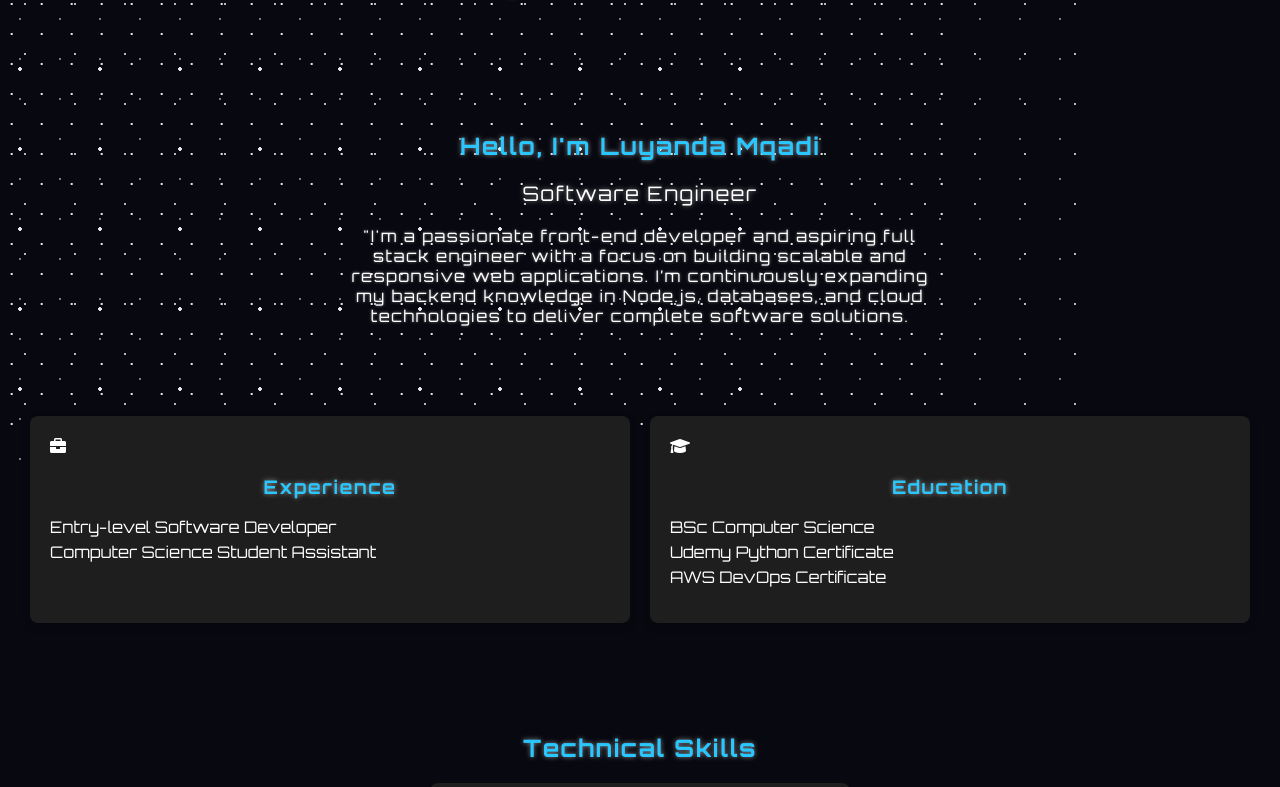
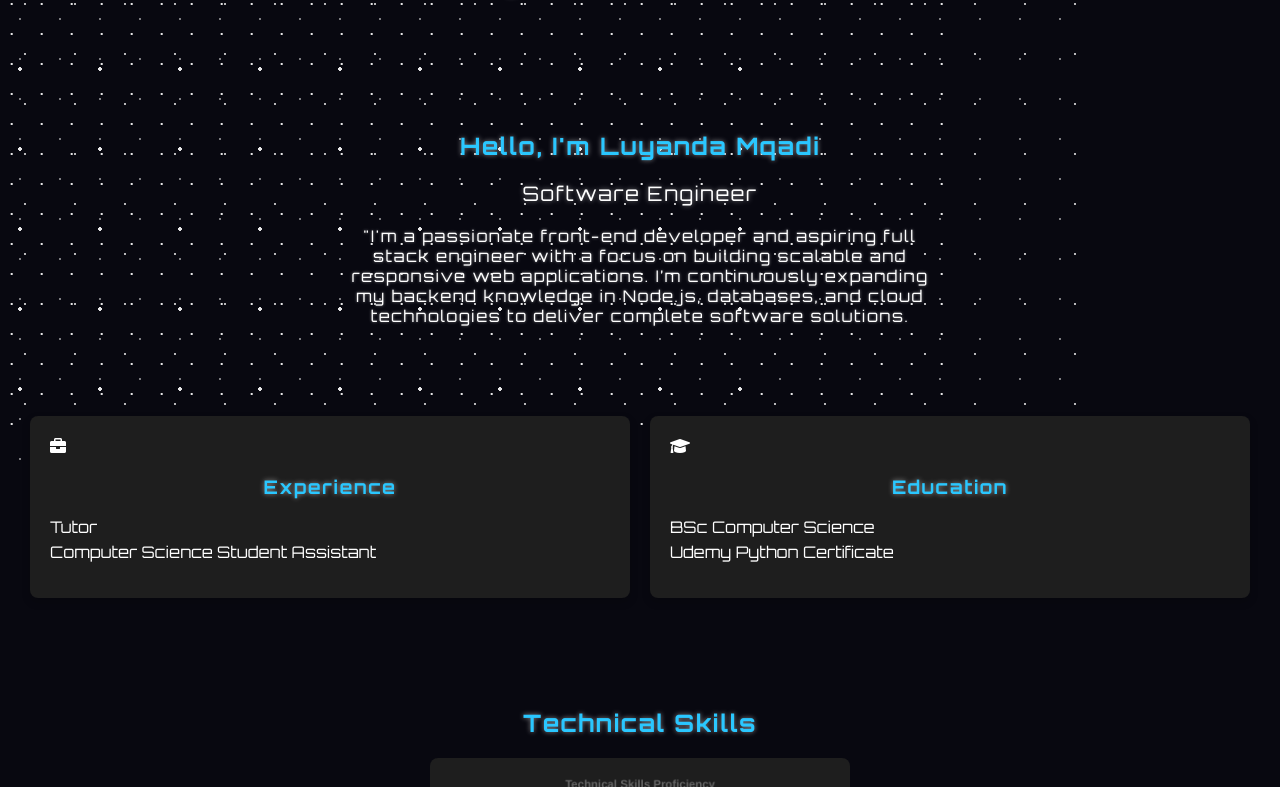
Before and after one commit to 4Luyanda/My-Personal-Portfolio, a plain HTML site: page index.html in a window 1280 px wide. Shown: the part 371-1158 px from the top of the page. Drawn offline with nearby package versions, Linux system fonts and the light colour scheme.

Commit message:
Update index.html

```diff
--- a/index.html
+++ b/index.html
@@ -45,12 +45,12 @@
             <p class="description">"I'm a passionate front-end developer and aspiring full stack engineer with a focus on building scalable and responsive web applications. I’m continuously expanding my backend knowledge in Node.js, databases, and cloud technologies to deliver complete software solutions.
         </section>
 
-        <section id="experience-education">
+   <section id="experience-education">
             <div class="experience">
                 <i class="fas fa-briefcase"></i>
                 <h3>Experience</h3>
                 <ul class="info-list">
-                    <li>Entry-level Software Developer</li>
+                    <li>Tutor</li>
                     <li>Computer Science Student Assistant</li>
                 </ul>
             </div>
@@ -59,9 +59,7 @@
                 <h3>Education</h3>
                 <ul class="info-list">
                     <li>BSc Computer Science</li>
-                    <li>Udemy Python Certificate</li>
-                    <li>AWS DevOps Certificate</li>
-                </ul>
+                    <li>Udemy Python Certificate</li>                </ul>
             </div>
         </section>
 
```
